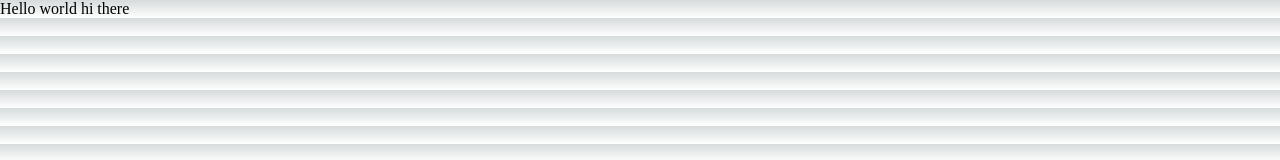
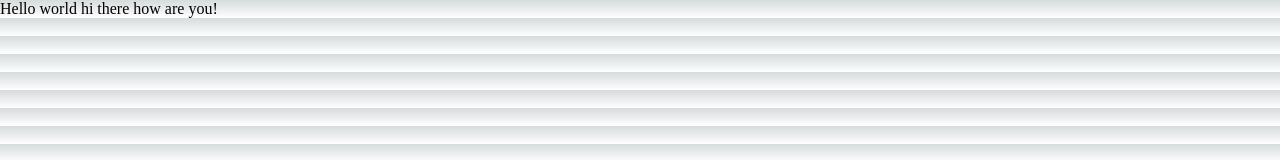
Before and after one commit to Harshtyagi001/esummitjr, a Next.js app: page / in a window 1280 px wide. Shown: the top 160 px of the page. Built offline with nearby package versions, Linux system fonts and the light colour scheme.

Commit message:
one more commit

```diff
--- a/pages/index.js
+++ b/pages/index.js
@@ -10,6 +10,7 @@ export default function Home() {
     <>
       Hello world
       hi there
+      how are you!
     </>
   )
 }
```
